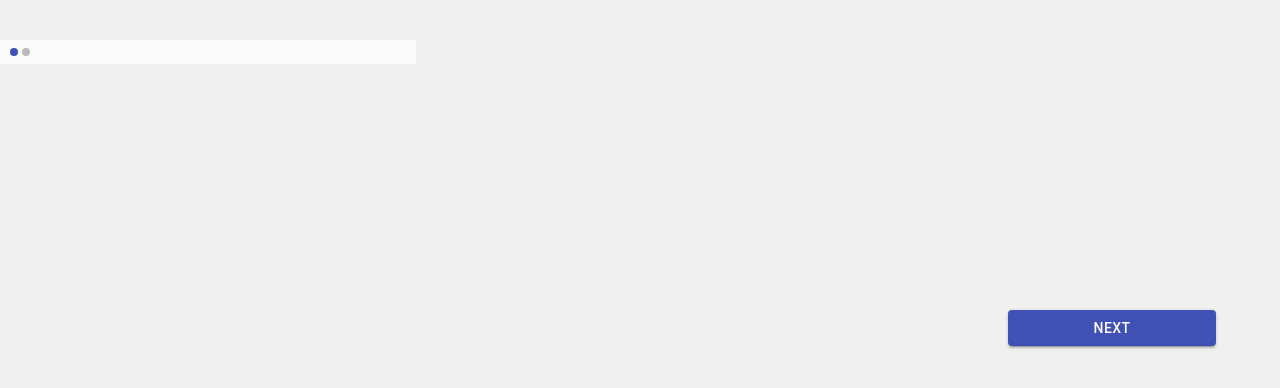
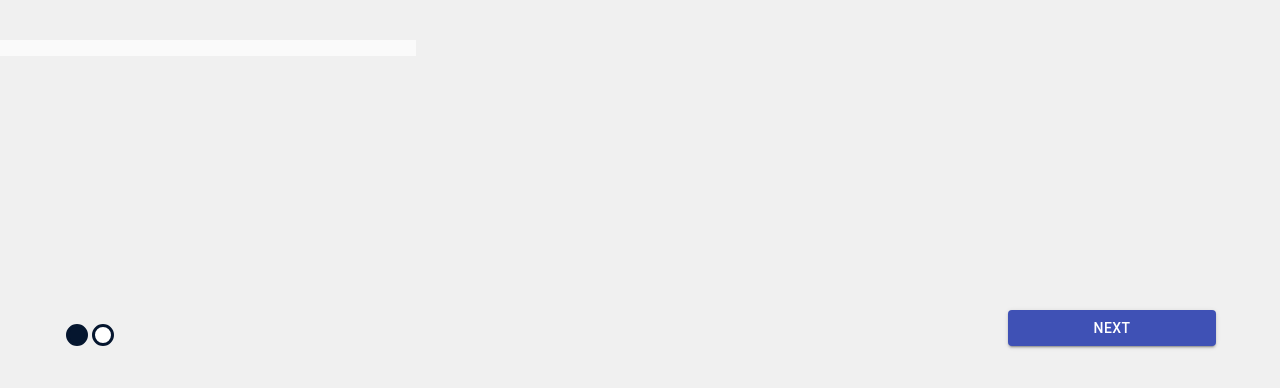
Before and after one commit to uwblueprint/paramedics-react, a React (Create React App) app: page /events/new in a window 1280 px wide. Shown: the part 390-778 px from the top of the page. Built offline with nearby package versions, Linux system fonts and the light colour scheme.

Commit message:
slightly change dot styling

```diff
--- a/src/components/EventCreationPage/Stepper.tsx
+++ b/src/components/EventCreationPage/Stepper.tsx
@@ -1,19 +1,17 @@
-import React from 'react';
-import { makeStyles, useTheme } from '@material-ui/core/styles';
-import MobileStepper from '@material-ui/core/MobileStepper';
-import Button from '@material-ui/core/Button';
-import KeyboardArrowLeft from '@material-ui/icons/KeyboardArrowLeft';
-import KeyboardArrowRight from '@material-ui/icons/KeyboardArrowRight';
+import React from "react";
+import { makeStyles, useTheme } from "@material-ui/core/styles";
+import MobileStepper from "@material-ui/core/MobileStepper";
 
-const useStyles = makeStyles({
-    root: {
-        maxWidth: 400,
-        flexGrow: 1,
-    },
-});
-
-export default function Stepper({ activeStep, nextButton, backButton }: { activeStep: number, nextButton: React.ReactNode, backButton?: React.ReactNode }) {
-    const classes = useStyles();
+export default function Stepper({
+  activeStep,
+  nextButton,
+  backButton,
+}: {
+  activeStep: number;
+  nextButton: React.ReactNode;
+  backButton?: React.ReactNode;
+}) {
+  const classes = useStepperStyles();
   const theme = useTheme();
 
   return (
@@ -22,12 +20,35 @@ export default function Stepper({ activeStep, nextButton, backButton }: { active
       steps={2}
       position="static"
       activeStep={activeStep}
-            className={classes.root}
-            nextButton={
+      classes={{
+        root: classes.root,
+        dots: classes.dots,
+        dot: classes.dot,
+        dotActive: classes.dotActive,
+      }}
+      nextButton={nextButton}
+      backButton={backButton}
+    />
+  );
+}
 
-                nextButton}
-            backButton={
-                backButton
-            }
-        />)
-}
+const useStepperStyles = makeStyles({
+  root: {
+    maxWidth: 400,
+    flexGrow: 1,
+  },
+  dots: {
+    position: "absolute",
+    left: "4rem",
+    bottom: "4rem",
+  },
+  dot: {
+    width: "1rem",
+    height: "1rem",
+    backgroundColor: "#FFFFFF",
+    border: "3.6369px solid #05162F",
+  },
+  dotActive: {
+    backgroundColor: "#05162F",
+  },
+});
```
Lines whose indentation alone changed are shown as unchanged.
